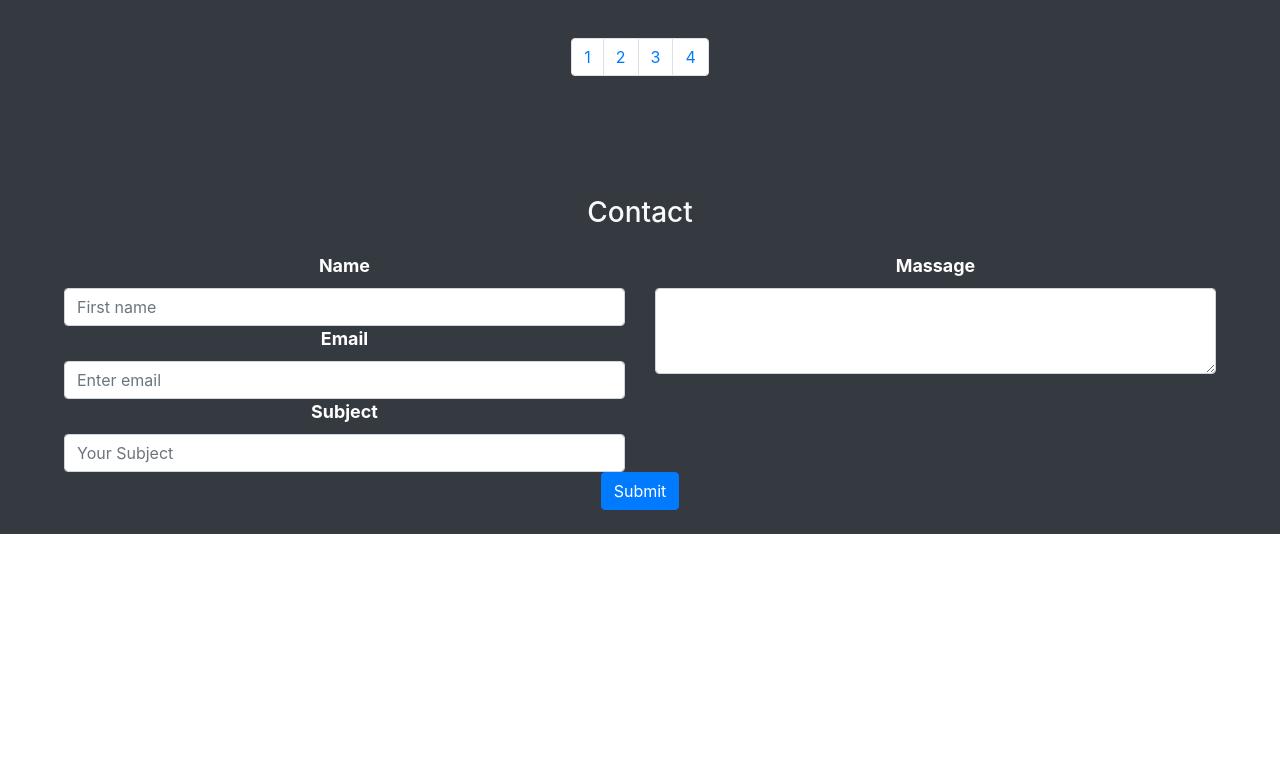
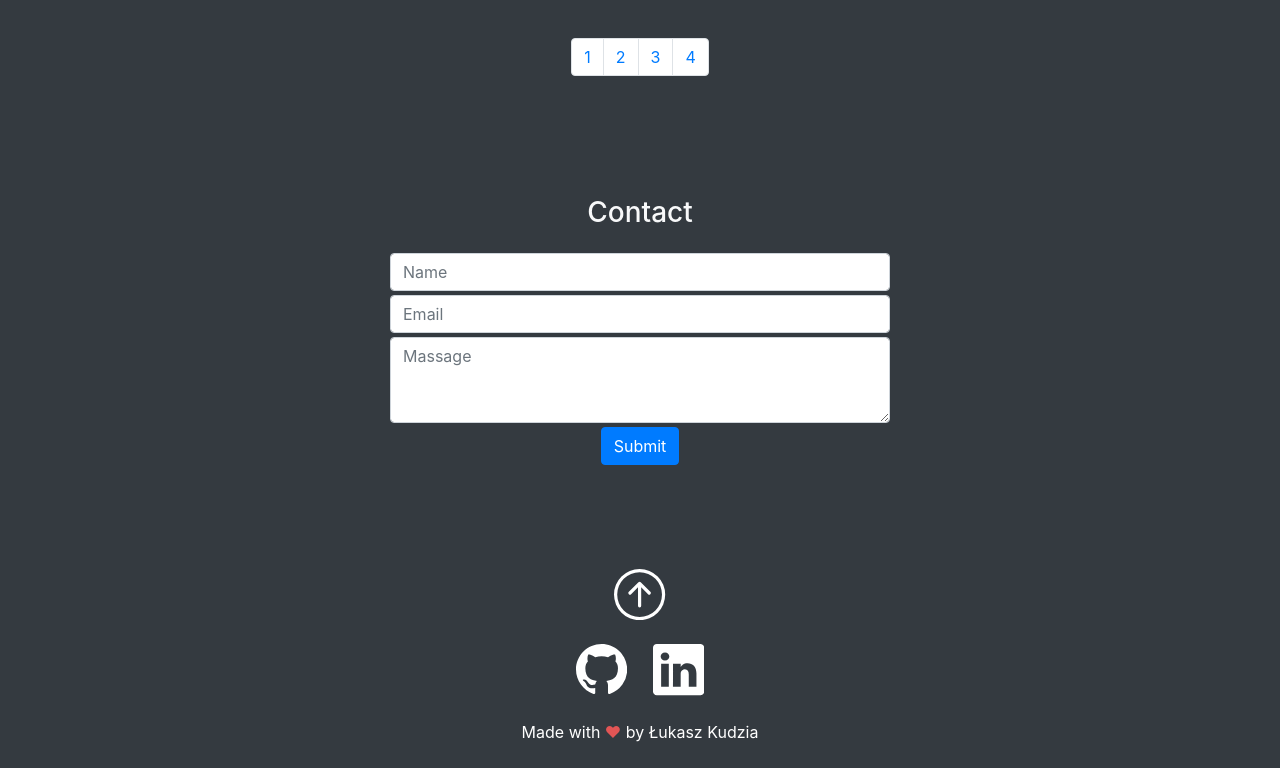
Before and after one commit to Qdzia/qdzia.github.io, a React (Create React App) app: page / in a window 1280 px wide. Shown: the part 3020-3788 px from the top of the page. Before the commit the page ends 3554 px from the top, so only its background shows below. Built offline with nearby package versions, Linux system fonts and the light colour scheme.

Commit message:
Add footer and style contact form

```diff
--- a/src/elements/contact.js
+++ b/src/elements/contact.js
@@ -10,24 +10,23 @@
       </div>
 
       <Form>
-  <Row>
-    <Col>
-    <Form.Label>Name</Form.Label>
-      <Form.Control placeholder="First name" />
-      <Form.Label>Email</Form.Label>
-      <Form.Control type="email" placeholder="Enter email" />
-      <Form.Label>Subject</Form.Label>
-      <Form.Control placeholder="Your Subject" />
-    </Col>
-    <Col>
-    <Form.Label>Massage</Form.Label>
-      <Form.Control as="textarea" rows={3} />
+  <div class="form-box d-inline-block">
+    <div class=" mb-1">
+    <Form.Control placeholder="Name" />
+    </div>
+    <div class=" mb-1">
+    <Form.Control type="email" placeholder="Email" />
+    </div>
+    <div class=" mb-1 mb-1">
+    <Form.Control as="textarea" placeholder="Massage" rows={3} />
+    </div>
 
-    </Col>
-  </Row>
-  <Button variant="primary" type="submit" >
+    <Button variant="primary" type="submit" >
     Submit
-  </Button>
+    </Button>
+
+  </div>
+
 </Form>
     </div>
   );
--- /dev/null
+++ b/src/elements/footer.js
@@ -0,0 +1,47 @@
+import "bootstrap/dist/css/bootstrap.min.css";
+import "../style/elements.css";
+
+const footer = () => {
+  return (
+    <div class="bg-dark text-white  justify-content-center element-container">
+
+      <svg
+        xmlns="http://www.w3.org/2000/svg"
+        fill="currentColor"
+        class="ref-icon bi bi-arrow-up-circle"
+        viewBox="0 0 16 16"
+      >
+        <path
+          fill-rule="evenodd"
+          d="M1 8a7 7 0 1 0 14 0A7 7 0 0 0 1 8zm15 0A8 8 0 1 1 0 8a8 8 0 0 1 16 0zm-7.5 3.5a.5.5 0 0 1-1 0V5.707L5.354 7.854a.5.5 0 1 1-.708-.708l3-3a.5.5 0 0 1 .708 0l3 3a.5.5 0 0 1-.708.708L8.5 5.707V11.5z"
+        />
+      </svg><br/>
+      <div class="mt-4">
+      <svg
+          xmlns="http://www.w3.org/2000/svg"
+          fill="currentColor"
+          class="ref-icon bi bi-github"
+          viewBox="0 0 16 16"
+        >
+          <path d="M8 0C3.58 0 0 3.58 0 8c0 3.54 2.29 6.53 5.47 7.59.4.07.55-.17.55-.38 0-.19-.01-.82-.01-1.49-2.01.37-2.53-.49-2.69-.94-.09-.23-.48-.94-.82-1.13-.28-.15-.68-.52-.01-.53.63-.01 1.08.58 1.23.82.72 1.21 1.87.87 2.33.66.07-.52.28-.87.51-1.07-1.78-.2-3.64-.89-3.64-3.95 0-.87.31-1.59.82-2.15-.08-.2-.36-1.02.08-2.12 0 0 .67-.21 2.2.82.64-.18 1.32-.27 2-.27.68 0 1.36.09 2 .27 1.53-1.04 2.2-.82 2.2-.82.44 1.1.16 1.92.08 2.12.51.56.82 1.27.82 2.15 0 3.07-1.87 3.75-3.65 3.95.29.25.54.73.54 1.48 0 1.07-.01 1.93-.01 2.2 0 .21.15.46.55.38A8.012 8.012 0 0 0 16 8c0-4.42-3.58-8-8-8z" />
+        </svg>
+        <svg
+          xmlns="http://www.w3.org/2000/svg"
+          fill="currentColor"
+          class="ref-icon  bi bi-linkedin"
+          viewBox="0 0 16 16"
+        >
+          <path d="M0 1.146C0 .513.526 0 1.175 0h13.65C15.474 0 16 .513 16 1.146v13.708c0 .633-.526 1.146-1.175 1.146H1.175C.526 16 0 15.487 0 14.854V1.146zm4.943 12.248V6.169H2.542v7.225h2.401zm-1.2-8.212c.837 0 1.358-.554 1.358-1.248-.015-.709-.52-1.248-1.342-1.248-.822 0-1.359.54-1.359 1.248 0 .694.521 1.248 1.327 1.248h.016zm4.908 8.212V9.359c0-.216.016-.432.08-.586.173-.431.568-.878 1.232-.878.869 0 1.216.662 1.216 1.634v3.865h2.401V9.25c0-2.22-1.184-3.252-2.764-3.252-1.274 0-1.845.7-2.165 1.193v.025h-.016a5.54 5.54 0 0 1 .016-.025V6.169h-2.4c.03.678 0 7.225 0 7.225h2.4z" />
+        </svg>
+
+      </div>
+          <div class="mt-4">
+          Made with <span class="heart">❤</span> by Łukasz Kudzia
+          </div>
+
+
+    </div>
+  );
+};
+
+export default footer;
--- a/src/elements/page.js
+++ b/src/elements/page.js
@@ -6,6 +6,9 @@
 import Skills from "./skills";
 import Projects from "./projects";
 import Contact from "./contact";
+import Footer from "./footer";
+
+
 
 const page = () => {
   return (
@@ -54,6 +57,7 @@
         <Projects />
         <div id="contact" />
         <Contact />
+        <Footer/>
       </div>
     </div>
   );
--- a/src/style/elements.css
+++ b/src/style/elements.css
@@ -89,3 +89,11 @@
     font-weight: bold;
     font-size: 1.4vw;
   }
+
+
+  .heart{color:#e25555;}
+
+  .form-box{
+    max-width:500px;
+    width:100%;
+  }
```
